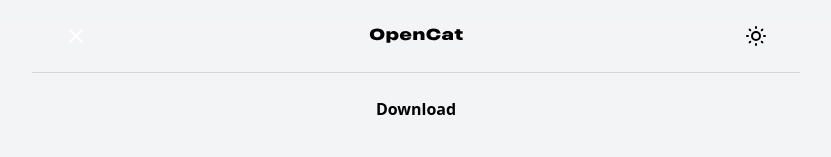
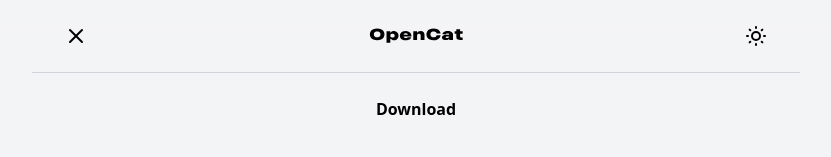
Before and after one commit to waylybaye/opencat.app, a Next.js app: page / in a window 1280 px wide. Both pictures are taken after a click on the element 300 px from the left and 36 px from the top of the page. Shown: the top 157 px of the page, without its empty margins (224-1055 px from the left). Built offline with nearby package versions, Linux system fonts and the light colour scheme.

Commit message:
fix: fix close icon color

```diff
--- a/components/Header.jsx
+++ b/components/Header.jsx
@@ -16,7 +16,7 @@
           }
         }>
           <IconMenu id='theme-toggle-off' className="h-6 w-6" />
-          <IconX id='theme-toggle-on' className="h-6 w-6 text-white hidden" />
+          <IconX id='theme-toggle-on' className="h-6 w-6 hidden" />
         </div>
       </div>
       <div className="mx-auto">
```
